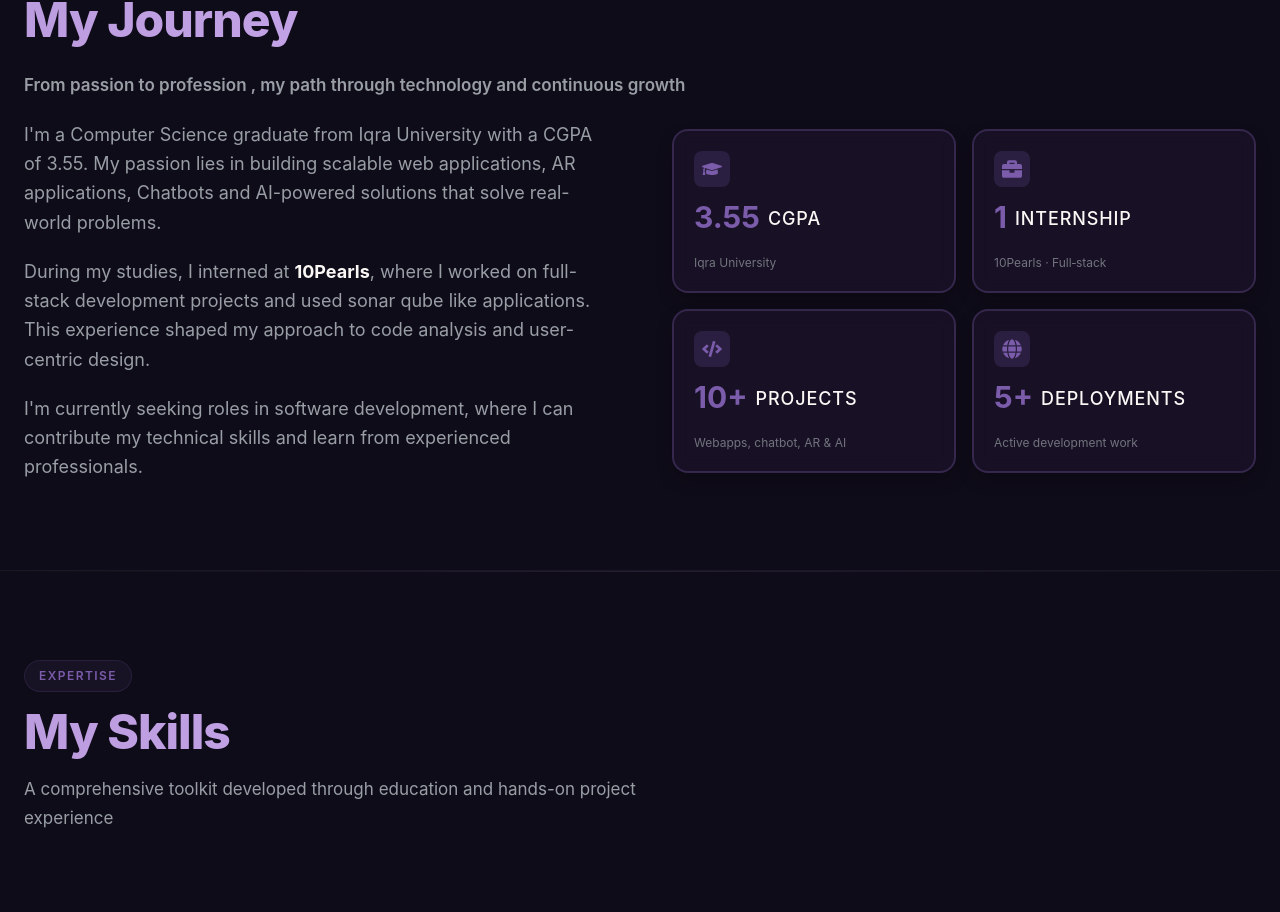
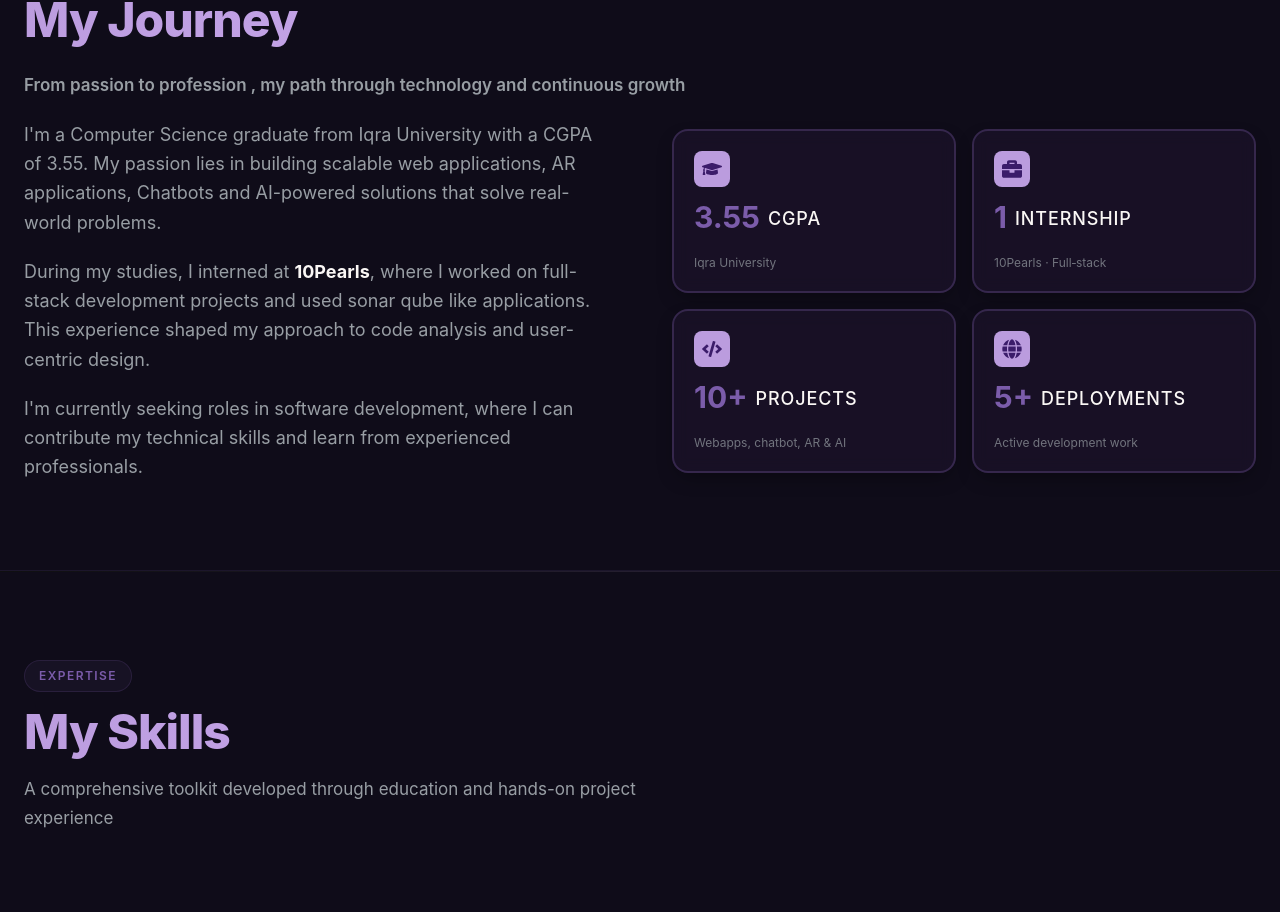
Before and after one commit to Fahadkhan1503/My_portfolio, a React app in the folder frontend/: page /dashboard in a window 1280 px wide. Shown: the part 888-1800 px from the top of the page. Built offline with nearby package versions, Linux system fonts and the light colour scheme; the HTML template or start-up script is replaced by a standard one.

Commit message:
enhance About component styling with new theme colors for improved visibility

```diff
--- a/frontend/src/config/theme.js
+++ b/frontend/src/config/theme.js
@@ -59,6 +59,7 @@ export const lightTheme = {
   colors: {
     primary: colors.primary.main,
     primaryLight: colors.primary.light,
+    primaryLighter: colors.primary.lighter,
     primaryDark: colors.primary.dark,
     background: colors.background.light,
     surface: colors.surface.light,
@@ -76,6 +77,8 @@ export const darkTheme = {
     primary: colors.primary.main,
     primaryLight: colors.primary.light,
     primaryDark: colors.primary.dark,
+    primaryDarker: colors.primary.darker,
+    primaryLighter: colors.primary.lighter,
     background: colors.background.dark,
     surface: colors.surface.dark,
     text: colors.text.light,
--- a/frontend/src/pages/About.jsx
+++ b/frontend/src/pages/About.jsx
@@ -147,8 +147,9 @@ export default function About() {
                     <div
                       className="mb-3 w-9 h-9 rounded-lg flex items-center justify-center"
                       style={{
-                        background: isDarkMode ? "rgba(123,92,170,0.2)" : "rgba(123,92,170,0.1)",
-                        color: theme.colors.primary,
+                        // background: isDarkMode ? "rgba(123,92,170,0.2)" : "rgba(123,92,170,0.1)",
+                        background: isDarkMode ? theme.colors.primaryLighter : theme.colors.primaryLight,
+                        color: isDarkMode ?  theme.colors.primaryDarker : "#ffffff" ,
                       }}
                     >
                       {item.icon}
```
